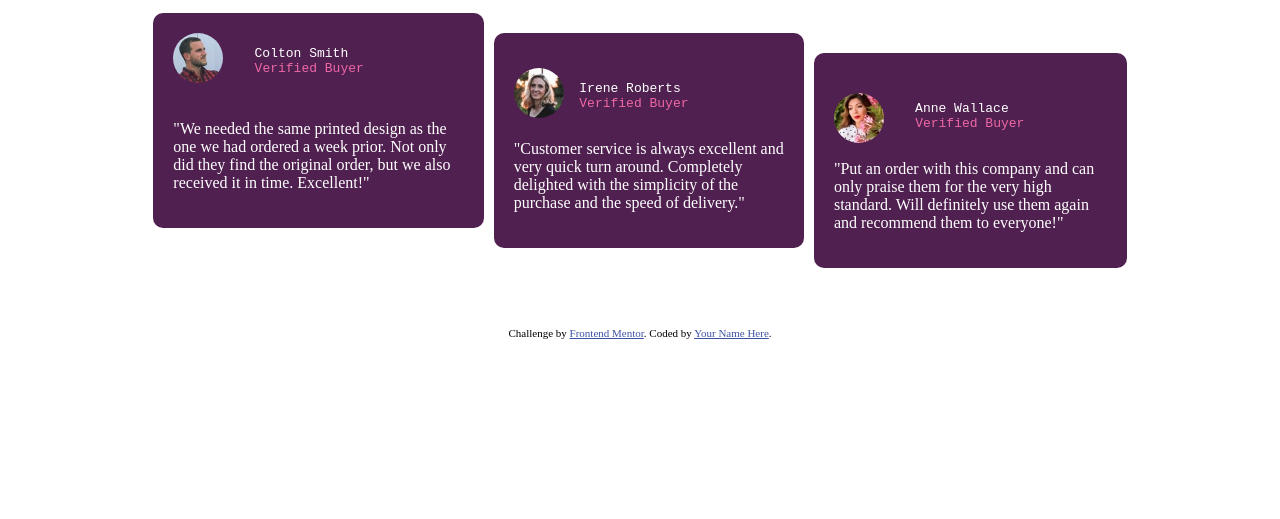
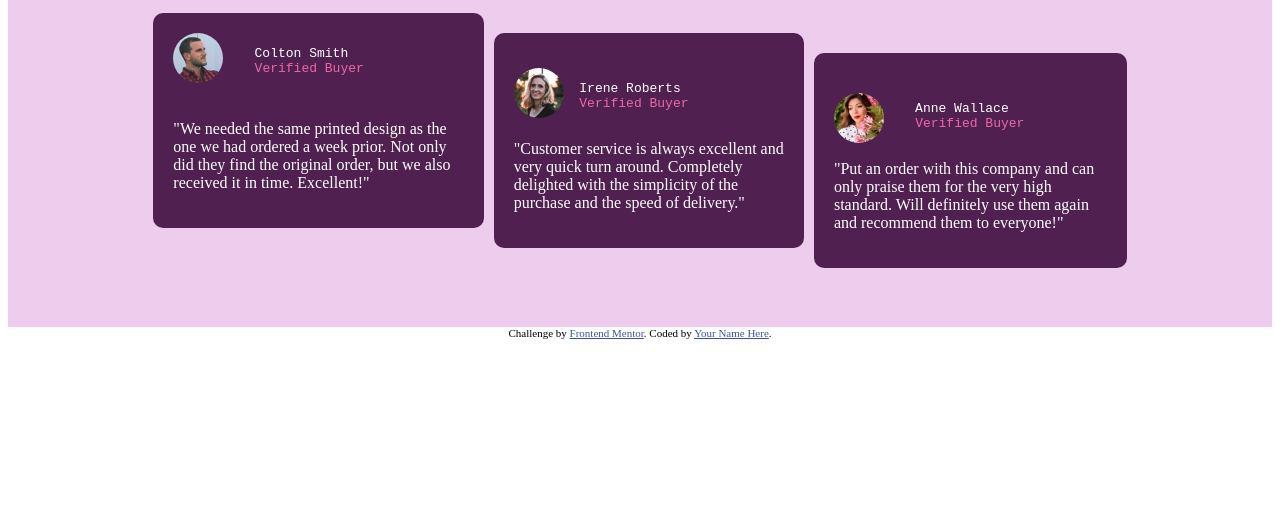
Before and after one commit to Pratiksha18Kshirsagar/Designs-challenges--, a plain HTML site: page social-proof-section-master/index.html in a window 1280 px wide. Shown: the part 281-800 px from the top of the page. Drawn offline with Linux system fonts and the light colour scheme.

Commit message:
25-11-2023

```diff
--- a/social-proof-section-master/index.html
+++ b/social-proof-section-master/index.html
@@ -26,7 +26,7 @@
       flex-direction: column;
       justify-content: center;
       align-items: center;
-
+background-color: rgba(221, 160, 221, 0.532);
       height: 600px;
     }
 
```
